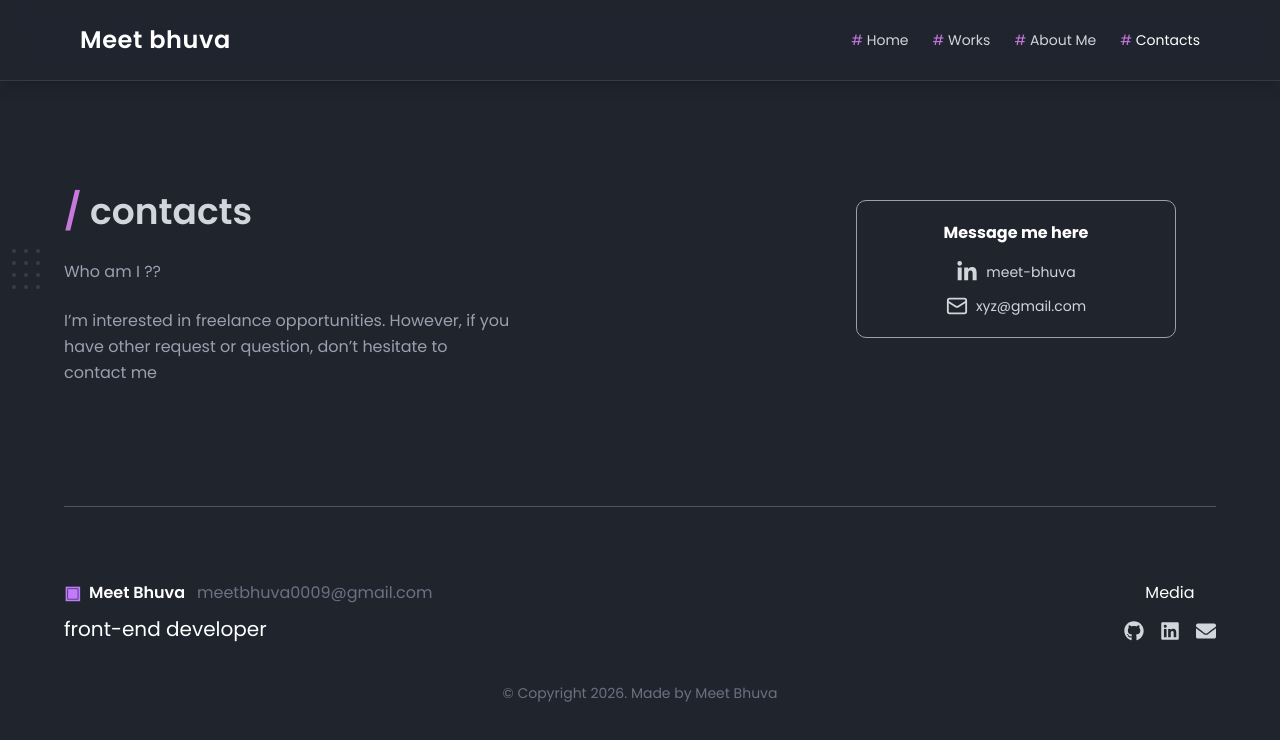
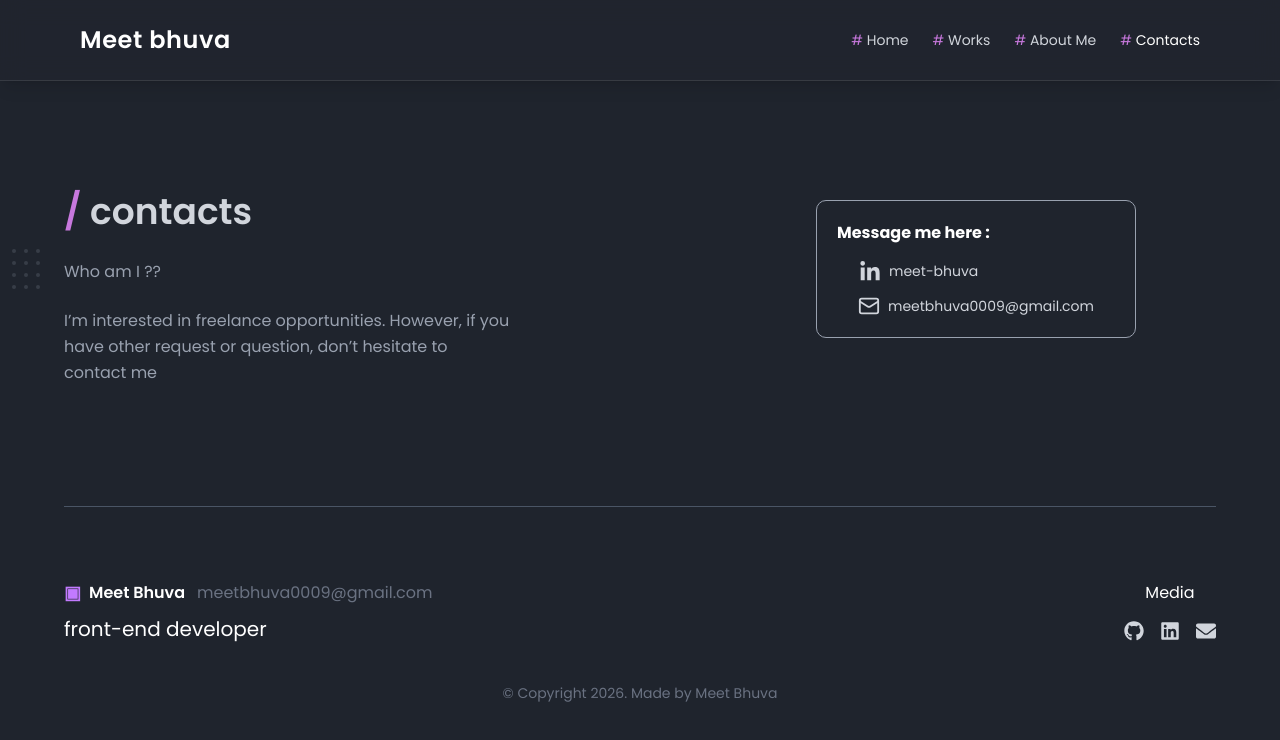
Before and after one commit to meetbhuva07/portfolio, a Next.js app: page /contact in a window 1280 px wide. Shown: the top 740 px of the page. Built offline with nearby package versions, Linux system fonts and the light colour scheme.

Commit message:
all done

```diff
--- a/app/contact/page.jsx
+++ b/app/contact/page.jsx
@@ -6,7 +6,6 @@ const ContactPage = () => {
   return (
     <div>
       <section className="bg-[#1f242d] text-gray-300 py-20 px-6 md:px-16 relative overflow-hidden">
-
         {/* ✅ Dotted Design (Hidden on Mobile) */}
         <div className="hidden sm:grid absolute left-3 top-1/2 -translate-y-1/2 grid-cols-3 gap-2 opacity-20">
           {[...Array(12)].map((_, i) => (
@@ -15,10 +14,8 @@ const ContactPage = () => {
         </div>
 
         <div className="max-w-6xl mx-auto flex flex-col md:flex-row justify-between items-center gap-10">
-
           {/* LEFT SIDE */}
           <div className="max-w-md  md:text-left">
-
             <h2 className="text-2xl sm:text-4xl font-semibold mt-10 mb-3">
               <span className="text-[#C778DD]">/ </span>contacts
             </h2>
@@ -35,17 +32,15 @@ const ContactPage = () => {
           </div>
 
           {/* RIGHT SIDE CARD */}
-          <div className="border border-gray-400 p-5 w-full max-w-xs rounded-lg md:mr-10 hover:border-[#C778DD] transition duration-300">
-
-            <h3 className="mb-4 font-bold text-white text-center">
-              Message me here
-            </h3>
+          <div className="border border-gray-400 p-5 w-full max-w-xs rounded-lg lg:mr-20">
+            <h3 className="mb-4 font-bold text-white">Message me here :</h3>
 
             {/* LinkedIn */}
-            <div className="flex justify-center mb-3">
+            <div className="flex pl-5.5  mb-3">
               <a
-                href="#"
-                className="flex items-center gap-2 text-sm hover:text-[#C778DD] transition"
+                href="https://www.linkedin.com/in/meet-bhuva-4b1220329?utm_source=share_via&utm_content=profile&utm_medium=member_android"
+                target="_blank"
+                className="flex   gap-2 text-sm hover:text-purple-400 transition"
               >
                 <FaLinkedinIn size={22} />
                 <span>meet-bhuva</span>
@@ -55,14 +50,13 @@ const ContactPage = () => {
             {/* Email */}
             <div className="flex justify-center">
               <a
-                href="mailto:xyz@gmail.com"
-                className="flex items-center gap-2 text-sm hover:text-[#C778DD] transition"
+                href="mailto:meetbhuva0009@gmail.com"
+                className="flex items-center gap-2 text-sm hover:text-purple-400 transition"
               >
                 <Mail size={22} />
-                <span>xyz@gmail.com</span>
+                <span>meetbhuva0009@gmail.com</span>
               </a>
             </div>
-
           </div>
         </div>
       </section>
--- a/app/works/page.jsx
+++ b/app/works/page.jsx
@@ -125,7 +125,7 @@ export default function Projects() {
 
               <div className="flex gap-2 flex-wrap">
                 {item.live && (
-                  <button className="border border-[#C778DD] text-[11px] px-3 py-1.5 hover:bg-[#C778DD] transition">
+                  <button className="border border-[#C778DD] text-[11px] px-3 py-1.5 hover:bg-[#473a54] transition">
                     Live &lt;~&gt;
                   </button>
                 )}
@@ -164,7 +164,7 @@ export default function Projects() {
                 {item.desc}
               </p>
 
-              <button className="border border-[#C778DD] text-[11px] px-3 py-1.5 hover:bg-[#C778DD] transition">
+              <button className="border border-[#C778DD] text-[11px] px-3 py-1.5 hover:bg-[#473a54] transition">
                 Live &lt;~&gt;
               </button>
             </div>
```
